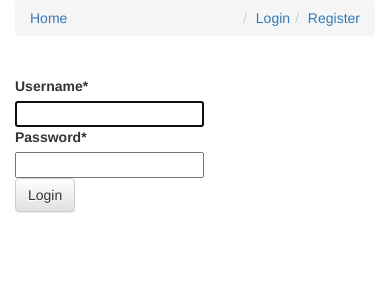
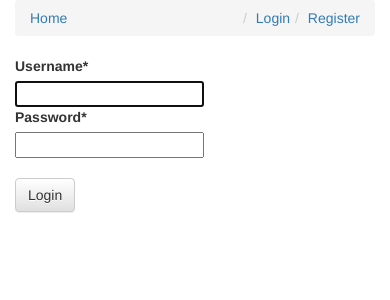
Before and after one commit to kodeit/blog, a Django app: page /accounts/login/ in a window 390 px wide. Shown: the top 300 px of the page. Run offline with Django 3.2, Linux system fonts and the light colour scheme; some libraries are stand-ins or nearby versions.

Commit message:
Fixed style issues in the login page, cleanup.

```diff
--- a/blog/templates/accounts/login.html
+++ b/blog/templates/accounts/login.html
@@ -2,8 +2,7 @@
 {% load crispy_forms_tags %}
 
 {% block content %}
-<div class='col-sm-6 col-sm-offset-3'>
-<h1>{{ title }}</h1>
+<div class='col-sm-6 col-sm-offset-5'>
 
 <form method="post" action="." enctype='multipart/form-data'>
   {% csrf_token %}
@@ -11,6 +10,8 @@
   {% if request.GET.next %}
       <input type="hidden" name="next" value="{{ request.GET.next }}" />
   {% endif %}
+  </br>
   <input type="submit" class='btn btn-default' value="Login" />
 </form>
+</div>
 {% endblock content %}
--- a/blog/templates/accounts/register.html
+++ b/blog/templates/accounts/register.html
@@ -3,7 +3,6 @@
 
 {% block content %}
 <div class='col-sm-6 col-sm-offset-3'>
-    <h1>{{ title }}</h1>
     <form method='POST' action='' enctype='multipart/form-data'>{% csrf_token %}
         {{ form | crispy }}
         <input type='submit' class='btn btn-default' value='Register' />
```
